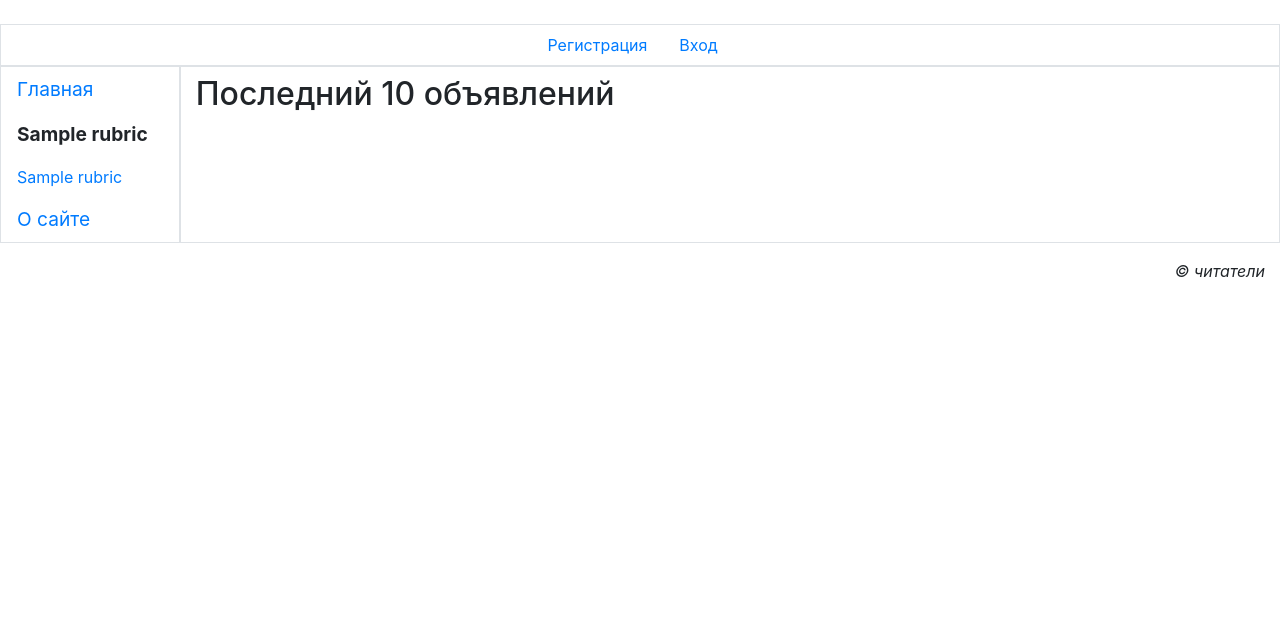
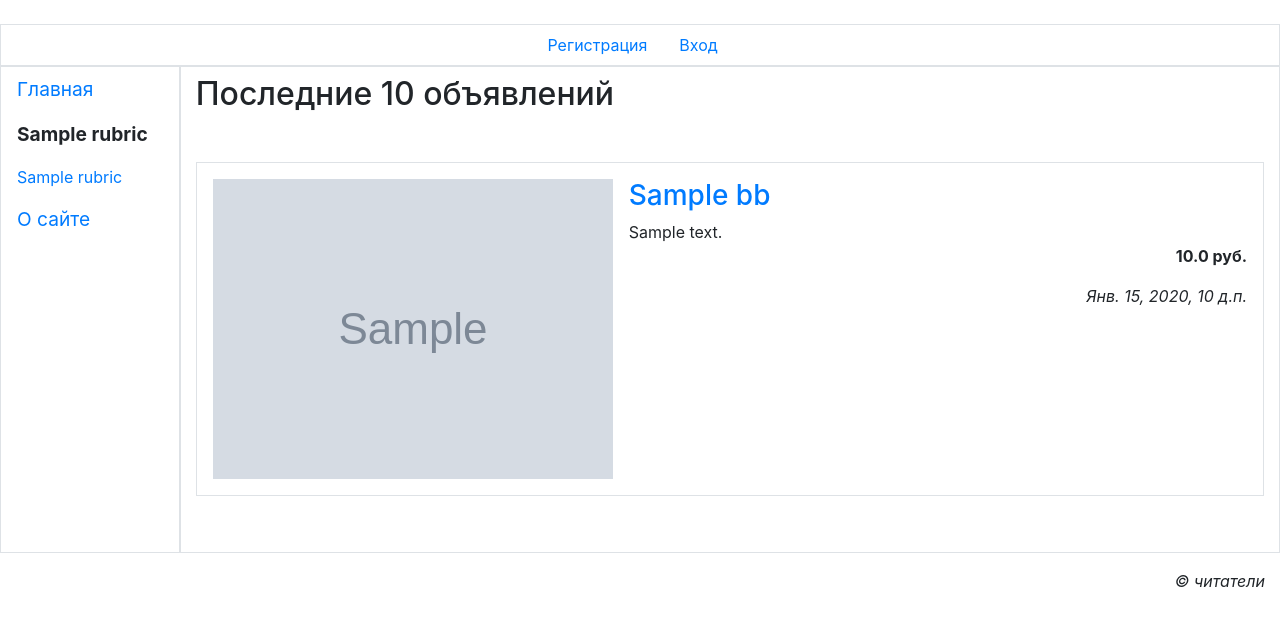
Before and after one commit to Sakkadas/Bulletin-board, a Django app: page / in a window 1280 px wide. Shown: the part 115-741 px from the top of the page. Run offline with Django 3.2, Linux system fonts and the light colour scheme; tables that the repository leaves empty hold one stand-in row (values such as "Sample post"); grey boxes marked "Sample" are stand-in pictures; some libraries are stand-ins or nearby versions.

Commit message:
extend `index` view (display last 10 ads)

```diff
--- a/bboard/main/templates/main/index.html
+++ b/bboard/main/templates/main/index.html
@@ -1,5 +1,31 @@
 {% extends "layout/basic.html" %}
 
+{% load thumbnail %}
+{% load static %}
+
 {% block content %}
-<h2>Последний 10 объявлений</h2>
+<h2>Последние 10 объявлений</h2>
+{% if bbs %}
+<ul class="list-unstyled">
+    {% for bb in bbs %}
+    <li class="media my-5 p-3 border">
+        {% url 'main:detail' rubric_pk=bb.rubric.pk pk=bb.pk as url %}
+        <a href="{{ url }}{{ all }}">
+        {% if bb.image %}
+        <img class="mr-3" src="{% thumbnail bb.image 'default' %}">
+        {% else %}
+        <img class="mr-3" src="{% static 'main/empty.jpg' %}">
+        {% endif %}
+        </a>
+        <div class="media-body">
+          <h3><a href="{{ url }}{{ all }}">
+          {{ bb.title }}</a></h3>
+          <div>{{ bb.content }}</div>
+          <p class="text-right font-weight-bold">{{ bb.price }} руб.</p>
+          <p class="text-right font-italic">{{ bb.created_at }}</p>
+        </div>
+    </li>
+    {% endfor %}
+</ul>
+{% endif %}
 {% endblock %}
--- a/bboard/main/views.py
+++ b/bboard/main/views.py
@@ -21,7 +21,9 @@ from .utilities import signer
 
 
 def index(request):
-    return render(request, 'main/index.html')
+    bbs = Bb.objects.filter(is_active=True)[:10]
+    context = {'bbs':bbs}
+    return render(request, 'main/index.html', context)
 
 
 def other_page(request, page):
```
